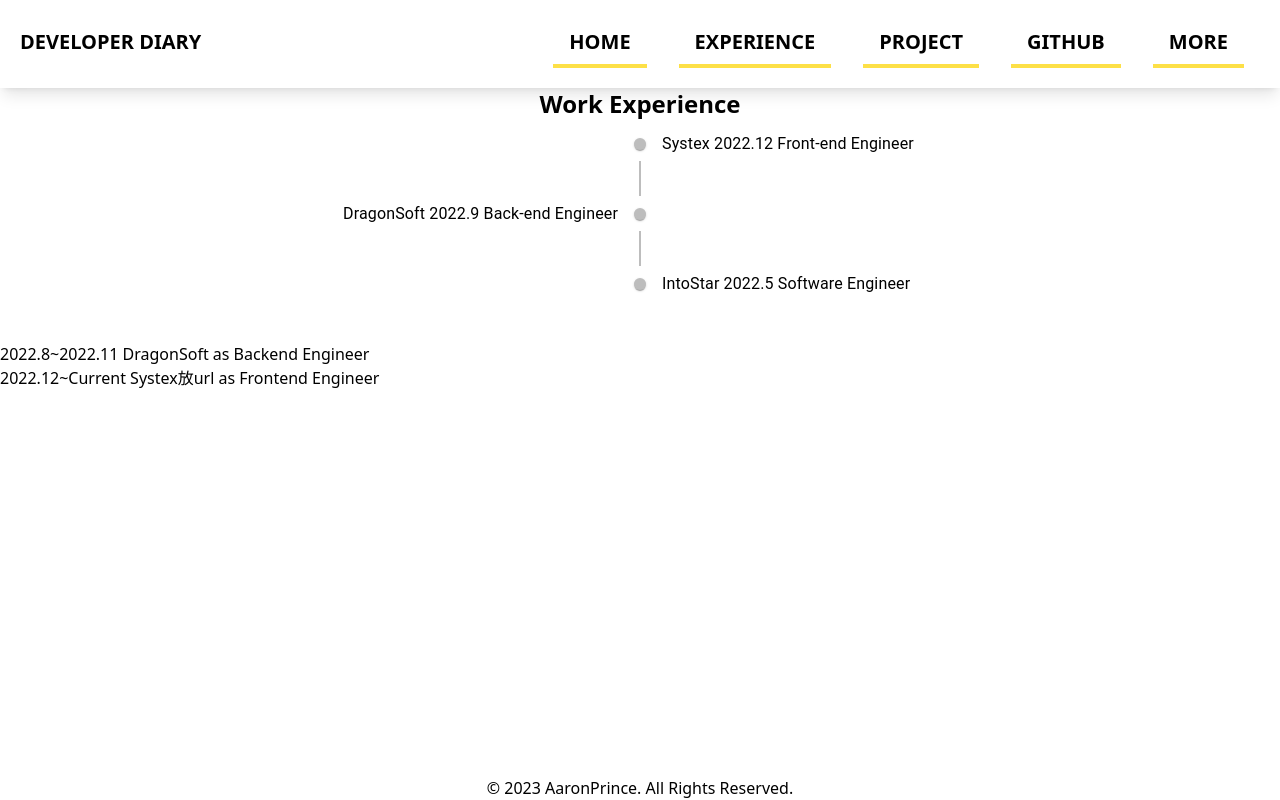
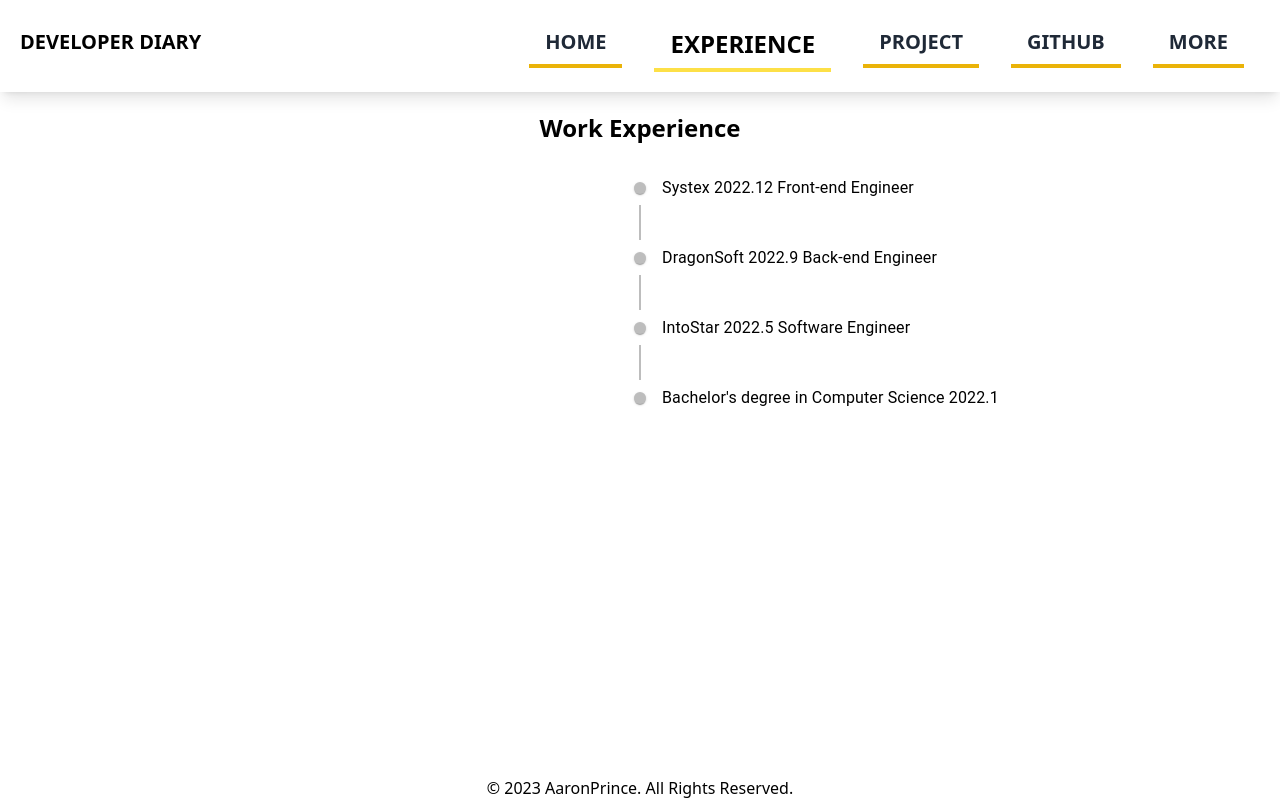
Before and after one commit to princeborn1999/prince-official, a React (Create React App) app: page /experience in a window 1280 px wide. Built offline with nearby package versions, Linux system fonts and the light colour scheme.

Commit message:
[ feature ] Home

```diff
--- a/src/components/Header.jsx
+++ b/src/components/Header.jsx
@@ -1,11 +1,14 @@
 import React, { useState, useEffect } from "react";
 import { useDispatch, useSelector } from "react-redux";
 import { toggleMode } from "../store/modeActions";
-import { Link } from "react-router-dom";
+import { Link,useLocation } from "react-router-dom";
 import Switch from "@mui/material/Switch";
 
 import anime from "animejs";
 function Header() {
+  const location = useLocation();
+  const activeClass = 'text-2xl font-bold mx-4 py-2 px-4 border-b-4 border-yellow-300 hover:border-yellow-300'
+  const unactiveClass = 'text-xl text-gray-800 font-bold mx-4 py-2 px-4 border-b-4 border-yellow-500 hover:border-yellow-500'
   const dispatch = useDispatch();
   const mode = useSelector((state) => state.mode.mode);
   const handleModeToggle = () => {
@@ -32,45 +35,25 @@
       </div>
       <nav className="my-nav flex ml-auto" aria-label="nav">
         <Link to="">
-          <button className="text-xl font-bold mx-4 py-2 px-4 border-b-4 border-yellow-300 hover:border-yellow-500">HOME</button>
+          <button className={location.pathname === '/' ? activeClass : unactiveClass}>HOME</button>
         </Link>
         <Link to="/experience">
-          <button className="text-xl font-bold mx-4 py-2 px-4 border-b-4 border-yellow-300 hover:border-yellow-500">EXPERIENCE</button>
+          <button className={location.pathname === '/experience' ? activeClass : unactiveClass}>EXPERIENCE</button>
         </Link>
         <Link to="/project">
-          <button className="text-xl font-bold mx-4 py-2 px-4 border-b-4 border-yellow-300 hover:border-yellow-500">PROJECT</button>
+          <button className={location.pathname === '/project' ? activeClass : unactiveClass}>PROJECT</button>
         </Link>
         {/* <Link to="/interest">
           <button className="text-xl font-bold mx-4 py-2 px-4 border-b-4 border-yellow-300 hover:border-yellow-500">INTEREST</button>
         </Link> */}
         <a href ="https://github.com/princeborn1999" target="_blank">
-          <button className="text-xl font-bold mx-4 py-2 px-4 border-b-4 border-yellow-300 hover:border-yellow-500">GITHUB</button>
+          <button className={unactiveClass}>GITHUB</button>
         </a>
         <Link to="/more">
-          <button className="text-xl font-bold mx-4 py-2 px-4 border-b-4 border-yellow-300 hover:border-yellow-500">MORE</button>
+          <button className={location.pathname === '/more' ? activeClass : unactiveClass}>MORE</button>
         </Link>
       </nav>
     </header>
-
-    // <header className={`flex p-5 shadow-md ${mode ? "bg-black" : "bg-white"}`}>
-    //   <h1 className="font-bold text-2xl">DEVELOPER DIARY</h1>
-    //   <div aria-label="nav" className="flex justify-center w-full">
-    //     <div className="my-nav">
-    //       <Link to="/">
-    //         <Button>HOME</Button>
-    //       </Link>
-    //       <Link to="/experience">
-    //         <Button>EXPERIENCE</Button>
-    //       </Link>
-    //       <Link to="/interest">
-    //         <Button>Interest</Button>
-    //       </Link>
-    //       <Link to="/more">
-    //         <Button>MORE</Button>
-    //       </Link>
-    //     </div>
-    //   </div>
-    // </header>
   );
 }
 
--- a/src/pages/Experience.jsx
+++ b/src/pages/Experience.jsx
@@ -7,50 +7,54 @@
 import TimelineDot from "@mui/lab/TimelineDot";
 
 export function Experience() {
-  const [dotColor, setDotColor] = useState()
-  const handleDotClick = () => {
-    setDotColor(dotColor === 'primary' ? null : 'primary');
+  const [click, setClick] = useState(' ')
+  const handleDotClick = (dot) => {
+    setClick(dot);
   };
   return (
     <div>
       <section aria-label="work-experience">
-        <div className="flex justify-center text-2xl">
+        <div className="flex justify-center p-5 text-2xl">
           <h2 className="font-bold">Work Experience</h2>
         </div>
-        <Timeline position="alternate">
-          <TimelineItem>
+        <div className='flex'>
+          <Timeline>
+            <TimelineItem  onClick={() => handleDotClick('systex')}>
               <TimelineSeparator>
-              {dotColor && <TimelineDot color={dotColor} onClick={handleDotClick}/>}
-              {!dotColor && <TimelineDot onClick={handleDotClick}/>}
-              <TimelineConnector />
+                {click === 'systex' && <TimelineDot color='primary'/>}
+                {click !== 'systex' && <TimelineDot/>}
+                <TimelineConnector/>
               </TimelineSeparator>
               <TimelineContent>Systex 2022.12 Front-end Engineer</TimelineContent>
             </TimelineItem>
-          <TimelineItem>
-            <TimelineSeparator>
-              {dotColor && <TimelineDot color={dotColor} onClick={handleDotClick}/>}
-              {!dotColor && <TimelineDot onClick={handleDotClick}/>}
+            <TimelineItem onClick={() => handleDotClick('dragon')}>
+              <TimelineSeparator >
+                {click === 'dragon' && <TimelineDot color='primary'/>}
+                {click !== 'dragon' && <TimelineDot/>}
                 <TimelineConnector />
               </TimelineSeparator>
               <TimelineContent>
                 DragonSoft 2022.9 Back-end Engineer
               </TimelineContent>
             </TimelineItem>
-          <TimelineItem>
+            <TimelineItem onClick={() => handleDotClick('into')}>
               <TimelineSeparator>
-              {dotColor && <TimelineDot color={dotColor} onClick={handleDotClick}/>}
-              {!dotColor && <TimelineDot onClick={handleDotClick}/>}
+                {click === 'into' && <TimelineDot color='primary' />}
+                {click !== 'into' && <TimelineDot />}
+                <TimelineConnector />
               </TimelineSeparator>
               <TimelineContent>IntoStar 2022.5 Software Engineer</TimelineContent>
             </TimelineItem>
+            <TimelineItem  onClick={() => handleDotClick('degree')}>
+              <TimelineSeparator>
+                {click === 'degree' && <TimelineDot color='primary'/>}
+                {click !== 'degree' && <TimelineDot/>}
+              </TimelineSeparator>
+              <TimelineContent>Bachelor's degree in Computer Science 2022.1</TimelineContent>
+            </TimelineItem>
           </Timeline>
-        {/* <p>2017.7~2022.1 Graduated at NCNU</p>
-        <p>2022.4~2022.6 IntoStar as Software Engineer </p>
-        {/* hover會出現技能 */}
-        <p>2022.8~2022.11 DragonSoft as Backend Engineer</p>
-        <p>2022.12~Current Systex放url as Frontend Engineer</p>
+        </div>
       </section>
-
     </div>
   );
 }
--- a/src/pages/Home/Home.jsx
+++ b/src/pages/Home/Home.jsx
@@ -9,9 +9,9 @@
     setValue(newValue);
   };
   return (
-    <div className="py-5 px-10 flex justify-center">
-      <div className="rounded-md shadow-sm flex">
-        <img className="h-48" src={profileImg} alt="" />
+    <div className="py-5 px-10 flex justify-center items-center h-96">
+      <div className="flex">
+        <img className="h-56" src={profileImg} alt="" />
         <div aria-label="text" className="px-2">
           <div className="flex items-center space-x-2 p-2">
             <p className="text-3xl font-bold">Hi I'm Aaron</p>
@@ -44,5 +44,6 @@
         </div>
       </div>
     </div>
+
   );
 }
--- a/src/pages/Project.jsx
+++ b/src/pages/Project.jsx
@@ -16,8 +16,8 @@
         <div className="flex justify-center text-2xl">
           <h2 className="font-bold">Side Project</h2>
         </div>
-        <Timeline position="alternate">
-          <TimelineItem>
+        <Timeline>
+          <TimelineItem onClick={() => handleDotClick('mrt')}>
             <TimelineSeparator>
               <TimelineDot />
               <TimelineConnector />
@@ -26,21 +26,21 @@
               Taipei MRT UIUX design 初選 Behance
             </TimelineContent>
           </TimelineItem>
-          <TimelineItem>
+          <TimelineItem onClick={() => handleDotClick('unity')}>
             <TimelineSeparator>
               <TimelineDot />
               <TimelineConnector />
             </TimelineSeparator>
             <TimelineContent>2020 Unity Skill ? git hub link</TimelineContent>
           </TimelineItem>
-          <TimelineItem>
+          <TimelineItem onClick={() => handleDotClick('arduino')}>
             <TimelineSeparator>
               <TimelineDot />
               <TimelineConnector />
             </TimelineSeparator>
             <TimelineContent>2019 Arduino Skill ? git hub link</TimelineContent>
           </TimelineItem>
-          <TimelineItem>
+          <TimelineItem onClick={() => handleDotClick('verilog')}>
             <TimelineSeparator>
               <TimelineDot />
             </TimelineSeparator>
```
Lines whose indentation alone changed are shown as unchanged.
